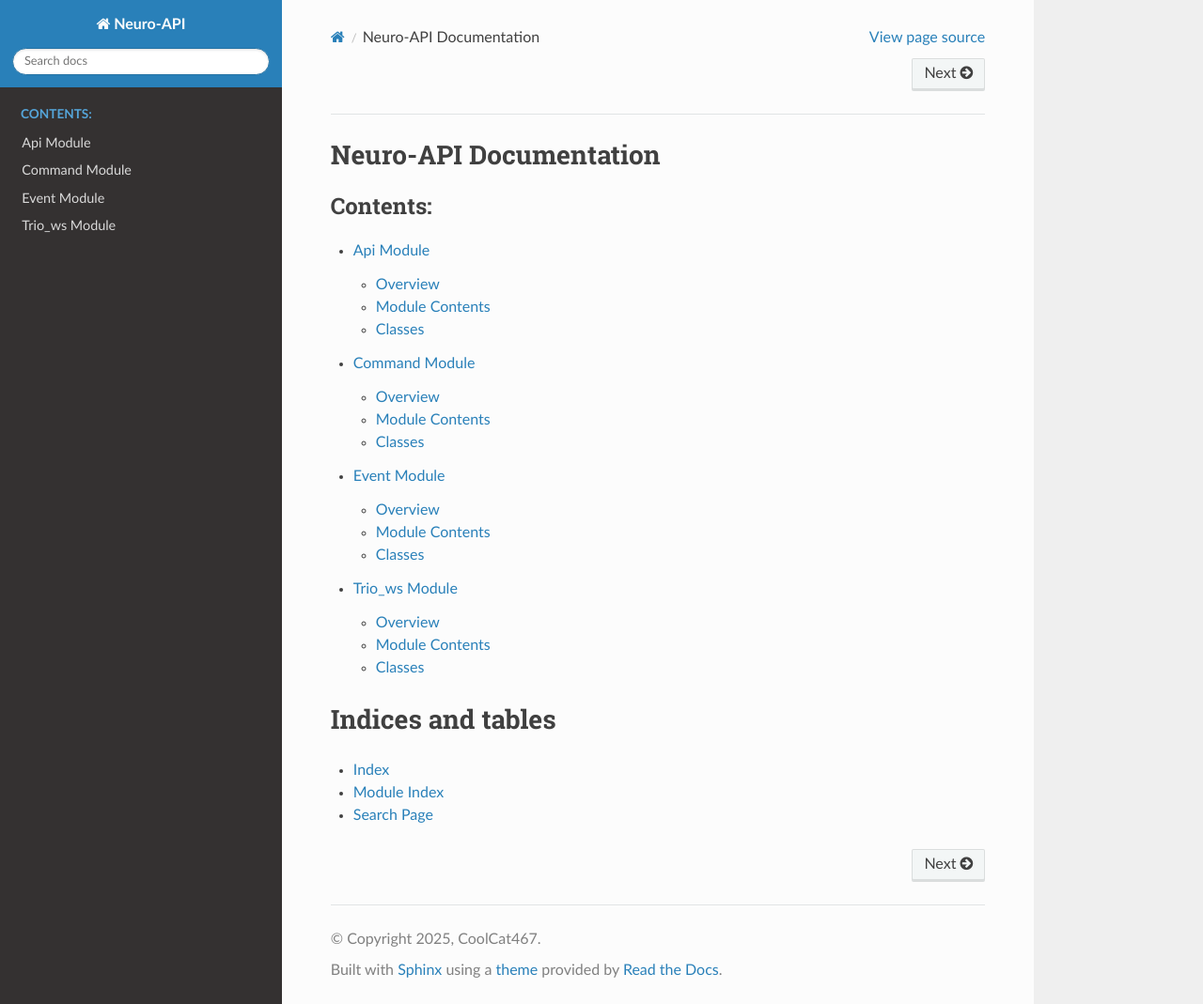
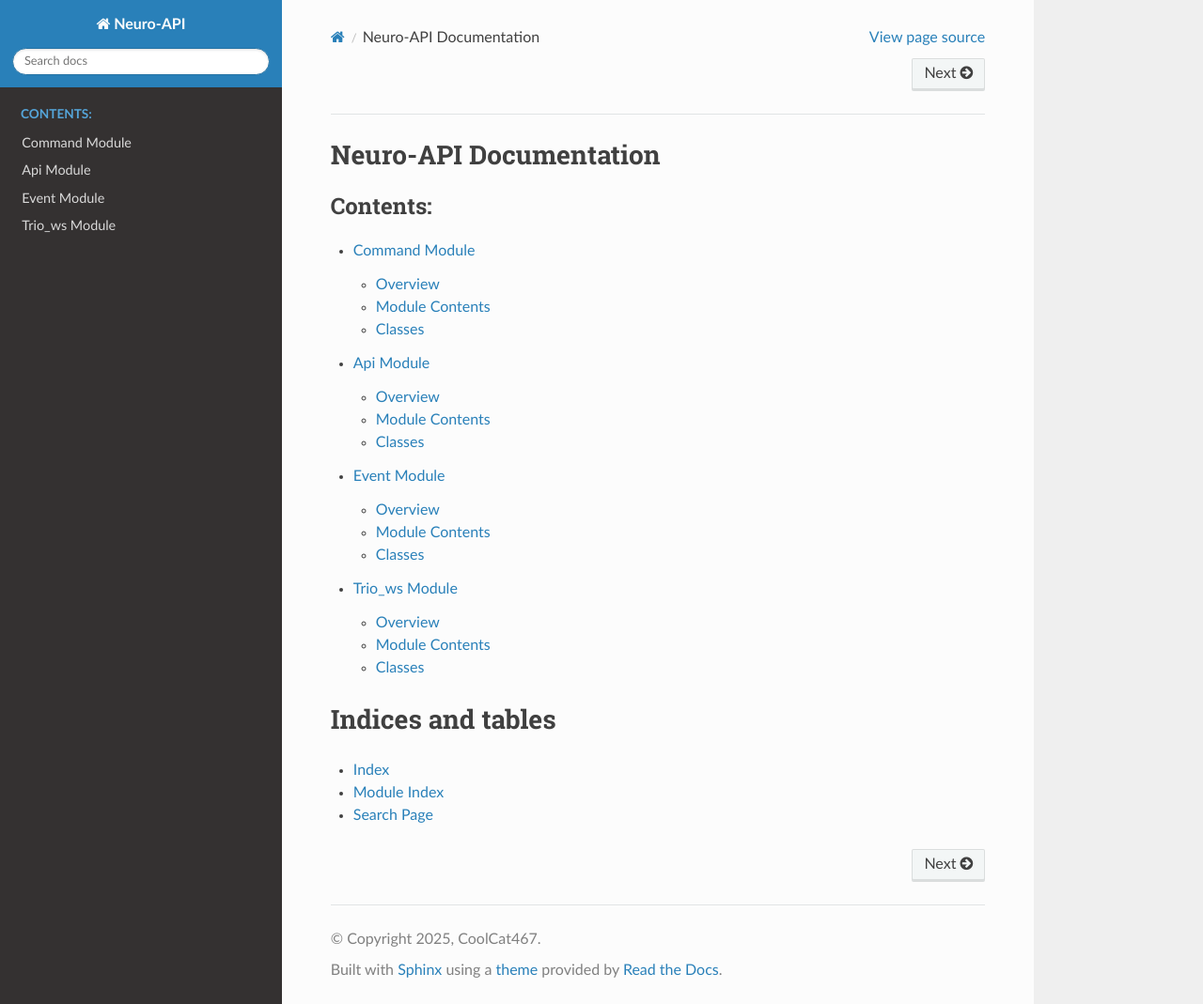
Before and after one commit to CoolCat467/Neuro-API, a Sphinx documentation site: the page built from docs/source/index.rst, in a window 1280 px wide and 1069 px high. Shown: the whole window at 94% size. Built offline with Sphinx 7.4.7 and the Read the Docs theme 3.1.0, drawn with Linux system fonts in a browser that asks for light colours.

```diff
--- a/docs/source/index.rst
+++ b/docs/source/index.rst
@@ -6,8 +6,8 @@ Neuro-API Documentation
    :maxdepth: 2
    :caption: Contents:
 
+   command
    api
-   command
    event
    trio_ws
 
```
